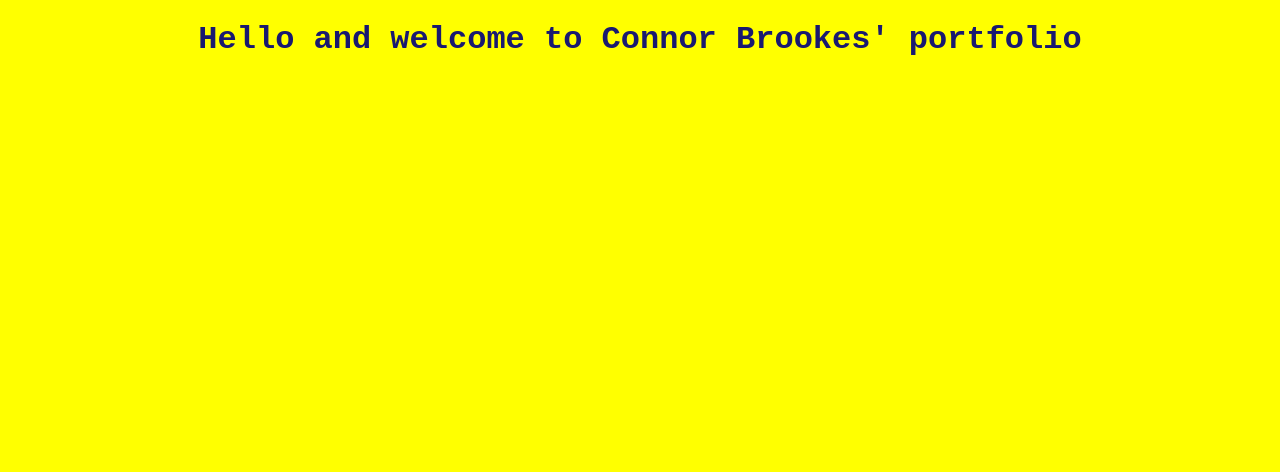
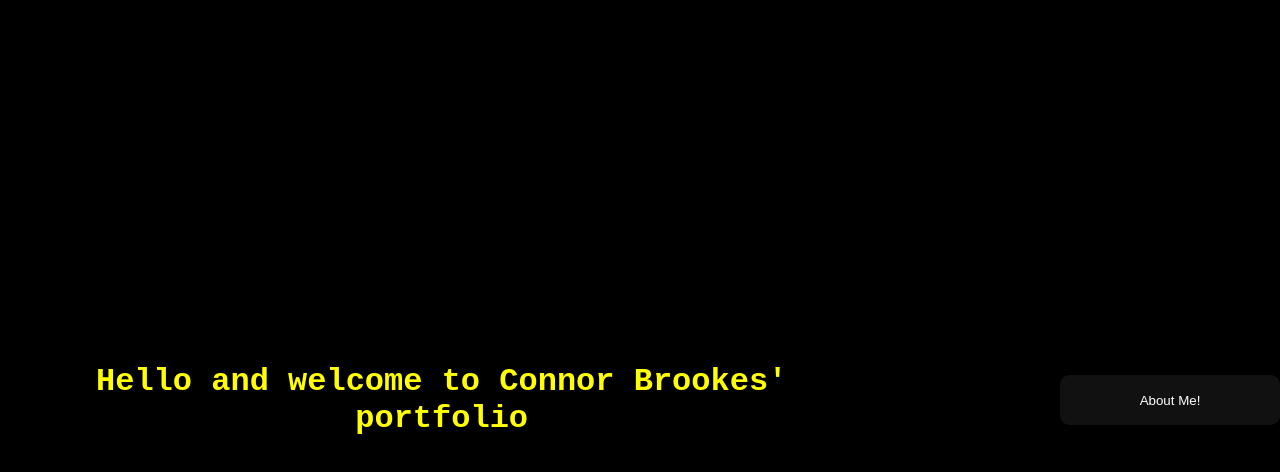
Before and after one commit to Connorbro/portfoliohome, a plain HTML site: page index.html in a window 1280 px wide. Drawn offline with Linux system fonts and the light colour scheme.

Commit message:
added the button to my home page

```diff
--- a/index.html
+++ b/index.html
@@ -9,5 +9,10 @@
 </head>
 <body>
     <h1>Hello and welcome to Connor Brookes' portfolio</h1>
+    <h2>links to my pages</h2>
+    <button class="glow-on-hover" type="button">About Me!</button>
+
+
+
 </body>
 </html>
--- a/port.css
+++ b/port.css
@@ -1,8 +1,79 @@
 h1{
-    color: midnightblue;
+    color: yellow;
     text-align: center;
     font-family: 'Courier New', Courier, monospace;
 }
 body{
-    background-color: yellow;
+    background-color: black;
 }
+body {
+    margin: 0;
+    padding: 0;
+    width: 100%;
+    height: 100vh;
+    display: flex;
+    flex-direction: row;
+    justify-content: center;
+    align-items: center;
+    background: #000;
+}
+
+.glow-on-hover {
+    width: 220px;
+    height: 50px;
+    border: none;
+    outline: none;
+    color: #fff;
+    background: #111;
+    cursor: pointer;
+    position: relative;
+    z-index: 0;
+    border-radius: 10px;
+}
+
+.glow-on-hover:before {
+    content: '';
+    background: linear-gradient(45deg, #ff0000, #ff7300, #fffb00, #48ff00, #00ffd5, #002bff, #7a00ff, #ff00c8, #ff0000);
+    position: absolute;
+    top: -2px;
+    left:-2px;
+    background-size: 400%;
+    z-index: -1;
+    filter: blur(5px);
+    width: calc(100% + 4px);
+    height: calc(100% + 4px);
+    animation: glowing 20s linear infinite;
+    opacity: 0;
+    transition: opacity .3s ease-in-out;
+    border-radius: 10px;
+}
+
+.glow-on-hover:active {
+    color: #000
+}
+
+.glow-on-hover:active:after {
+    background: transparent;
+}
+
+.glow-on-hover:hover:before {
+    opacity: 1;
+}
+
+.glow-on-hover:after {
+    z-index: -1;
+    content: '';
+    position: absolute;
+    width: 100%;
+    height: 100%;
+    background: #111;
+    left: 0;
+    top: 0;
+    border-radius: 10px;
+}
+
+@keyframes glowing {
+    0% { background-position: 0 0; }
+    50% { background-position: 400% 0; }
+    100% { background-position: 0 0; }
+}
```
